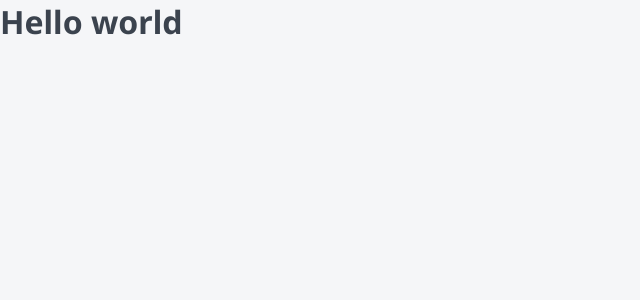
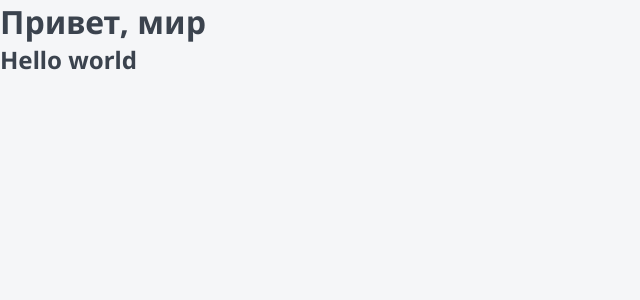
Before and after one commit to SergeiAmpilov/next-udemy, a Next.js app: page / in a window 1280 px wide. Shown: the top 300 px of the page, without its empty margins (0-640 px from the left). Built offline with nearby package versions, Linux system fonts and the light colour scheme.

Commit message:
feat: htag

```diff
--- a/app/page.tsx
+++ b/app/page.tsx
@@ -1,5 +1,6 @@
 // import Image from 'next/image';
 // import styles from './page.module.css';
+import { Htag } from '@/components';
 import { Metadata } from 'next';
 import React from 'react';
 
@@ -16,7 +17,8 @@ export async function generateMetadata(): Promise<Metadata> {
 export default function Home(): JSX.Element {
   return (
     <div>
-      <h1>Hello world</h1>
+      <Htag tag='h1'>Привет, мир</Htag>
+      <Htag tag='h2'>Hello world</Htag>
     </div>
   );
 }
--- /dev/null
+++ b/components/Htag/Htag.props.ts
@@ -0,0 +1,6 @@
+import { ReactNode } from "react";
+
+export interface HtagProps {
+  tag: 'h1' | 'h2' | 'h3';
+  children: ReactNode;
+}
--- /dev/null
+++ b/components/Htag/Htag.tsx
@@ -0,0 +1,11 @@
+import { HtagProps } from "./Htag.props";
+
+export const Htag = ({ tag, children }: HtagProps): JSX.Element => {
+  return (
+    <>
+      { tag == 'h1' && <h1>{ children }</h1> }
+      { tag == 'h2' && <h2>{ children }</h2> }
+      { tag == 'h3' && <h3>{ children }</h3> }
+    </>
+  );
+};
--- /dev/null
+++ b/components/index.ts
@@ -0,0 +1 @@
+export * from './Htag/Htag';
```
Also changed, not shown: components/Htag/Htag.module.css (added).
